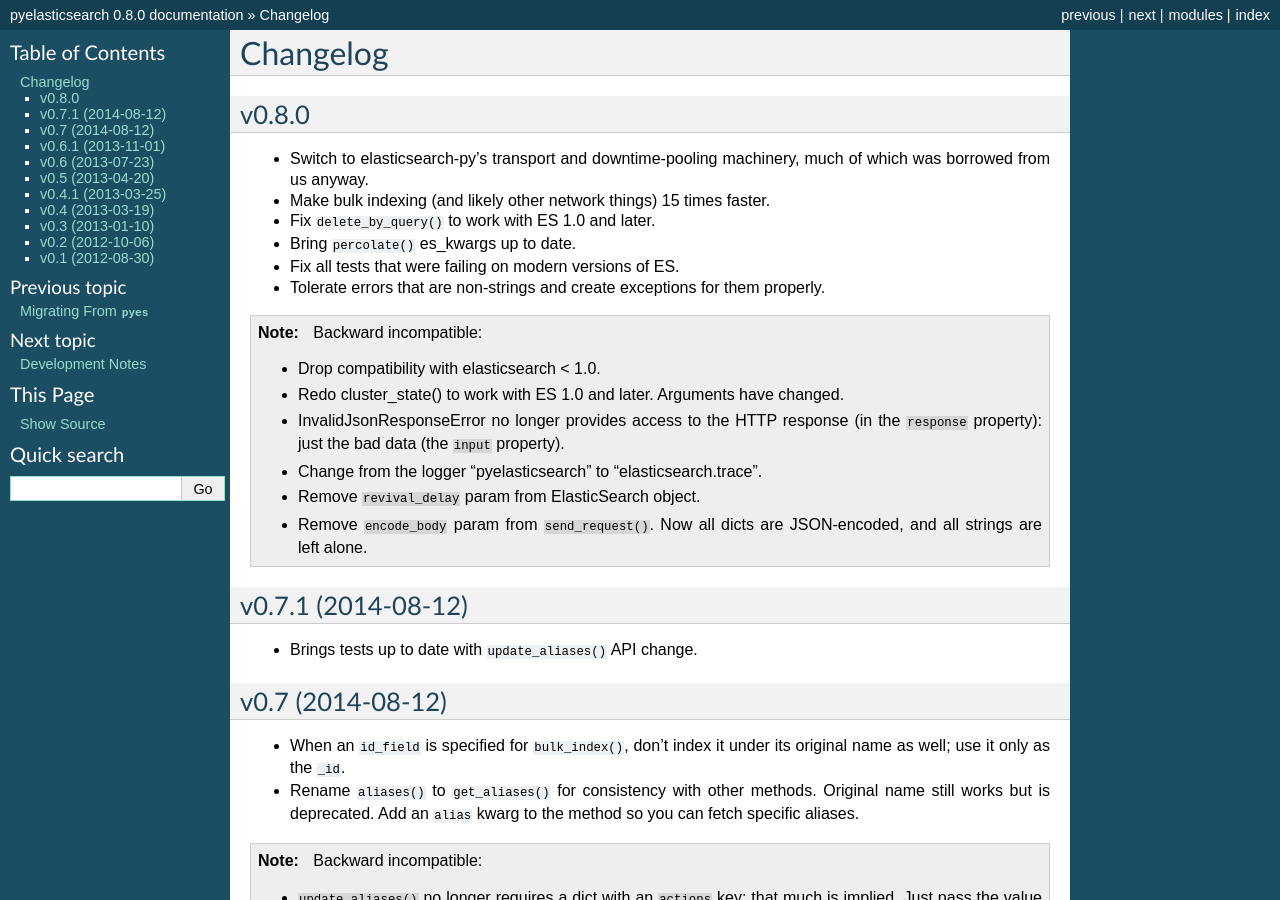
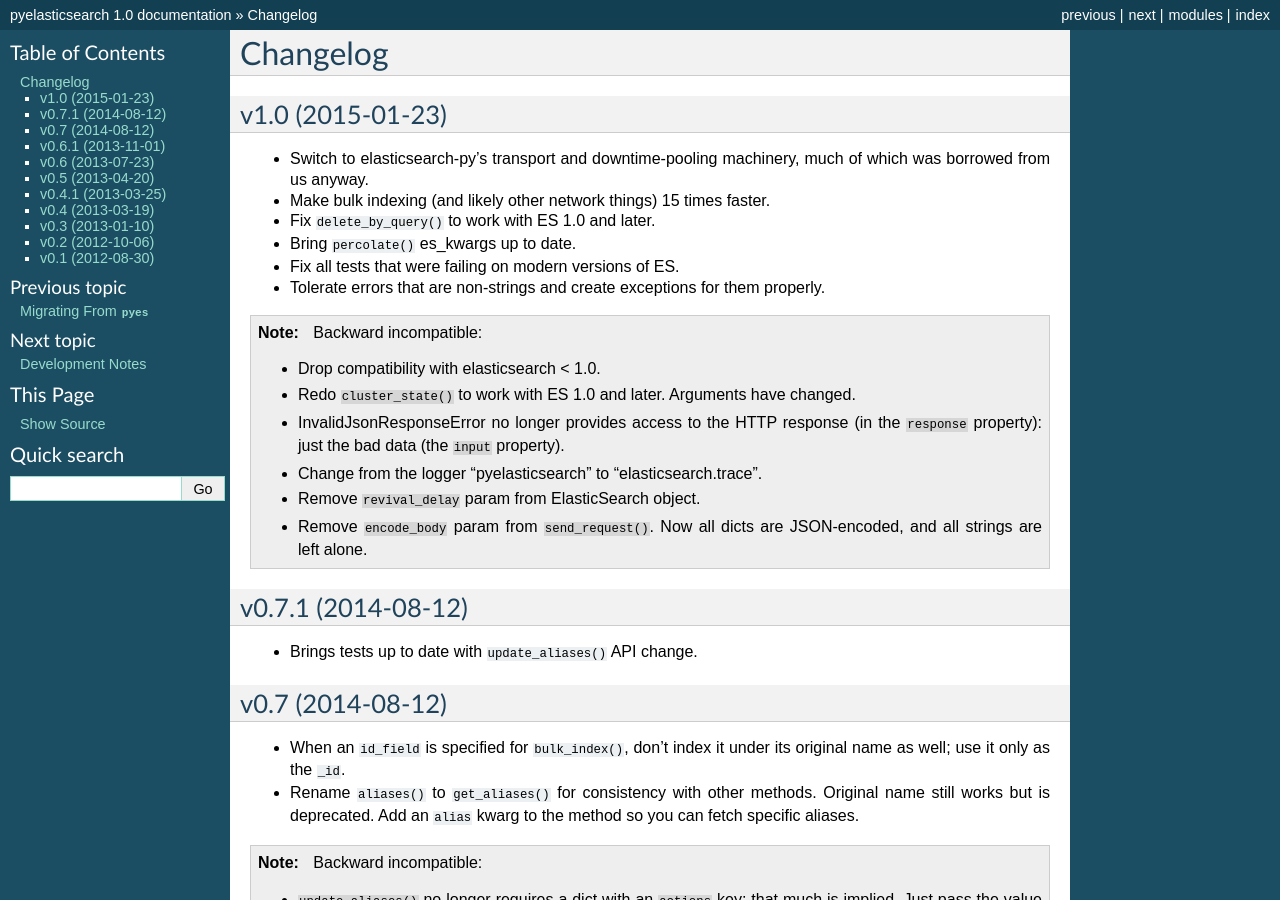
Before and after one commit to pyelasticsearch/pyelasticsearch, a Sphinx documentation site: the page built from docs/source/changelog.rst, in a window 1280 px wide and 900 px high. Built offline with Sphinx 7.4.7, drawn with Linux system fonts in a browser that asks for light colours; some of the changed text lies outside the part shown.

Commit message:
Bump version to 1.0.
This aligns nicely with the versions of ES we support now, and I think future backward-incompatible changes will be few.

```diff
--- a/docs/source/changelog.rst
+++ b/docs/source/changelog.rst
@@ -1,8 +1,8 @@
 Changelog
 =========
 
-v0.8.0
-------
+v1.0 (2015-01-23)
+-----------------
 
 * Switch to elasticsearch-py's transport and downtime-pooling machinery,
   much of which was borrowed from us anyway.
@@ -17,7 +17,8 @@
   Backward incompatible:
 
   * Drop compatibility with elasticsearch < 1.0.
-  * Redo cluster_state() to work with ES 1.0 and later. Arguments have changed.
+  * Redo ``cluster_state()`` to work with ES 1.0 and later. Arguments have
+    changed.
   * InvalidJsonResponseError no longer provides access to the HTTP response
     (in the ``response`` property): just the bad data (the ``input`` property).
   * Change from the logger "pyelasticsearch" to "elasticsearch.trace".
--- a/pyelasticsearch/__init__.py
+++ b/pyelasticsearch/__init__.py
@@ -10,7 +10,7 @@
 __author__ = 'Erik Rose'
 __all__ = ['ElasticSearch', 'ElasticHttpError', 'Timeout', 'ConnectionError',
            'ElasticHttpNotFoundError', 'IndexAlreadyExistsError']
-__version__ = '0.8.0'
+__version__ = '1.0'
 __version_info__ = tuple(__version__.split('.'))
 
 get_version = lambda: __version_info__
```
